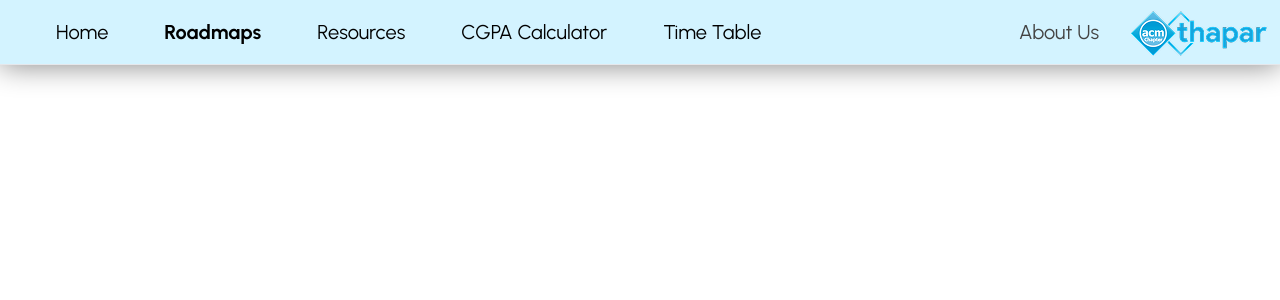
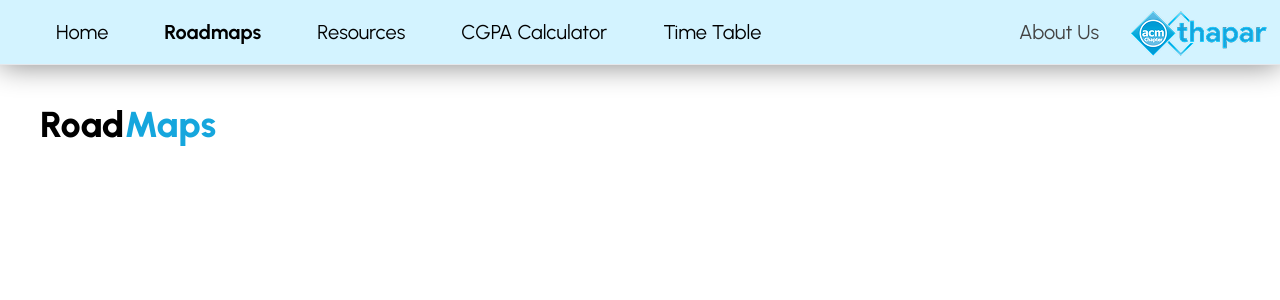
Before and after one commit to Gauransh-Arora/ACM-ResourceHub, a React (Vite) app in the folder frontend/: page /roadmaps in a window 1280 px wide. Shown: the top 300 px of the page. Built offline with nearby package versions, Linux system fonts and the light colour scheme.

Commit message:
Added json file for year 1

```diff
--- a/frontend/src/App.jsx
+++ b/frontend/src/App.jsx
@@ -3,6 +3,7 @@ import { Routes, Route } from "react-router-dom";
 import Navbar from "./components/Navbar";
 import HomePage from "./pages/HomePage";
 import ResourcePage from "./pages/ResourcePage";
+import RoadmapPage from "./pages/RoadmapPage";
 
 const App = () => {
   return (
@@ -11,6 +12,7 @@ const App = () => {
       <Routes>
         <Route path="/" element={<HomePage/>} />
         <Route path="/resources" element={<ResourcePage/>} />
+        <Route path="/roadmaps" element={<RoadmapPage/>} />
       </Routes>
     </div>
   );
--- /dev/null
+++ b/frontend/src/pages/RoadmapPage.jsx
@@ -0,0 +1,19 @@
+import React from "react";
+
+const RoadmapPage = () => {
+  return (
+    <div className="mt-10 mx-4 md:mx-10 flex flex-col sm:flex-row sm:items-center gap-4">
+      <div className="flex items-center flex-wrap">
+        <span className="text-2xl sm:text-3xl lg:text-4xl font-extrabold">
+          Road
+        </span>
+        <span className="font-extrabold text-[#15A6DD] text-2xl sm:text-3xl lg:text-4xl">
+          Maps
+        </span>
+      </div>
+      <hr className="my-3 mx-4 md:mx-10 border-t-2 border-[#9AAEBC]" />
+    </div>
+  );
+};
+
+export default RoadmapPage;
```
Also changed, not shown: 1 other file (tests, documents, lock files or other folders).
